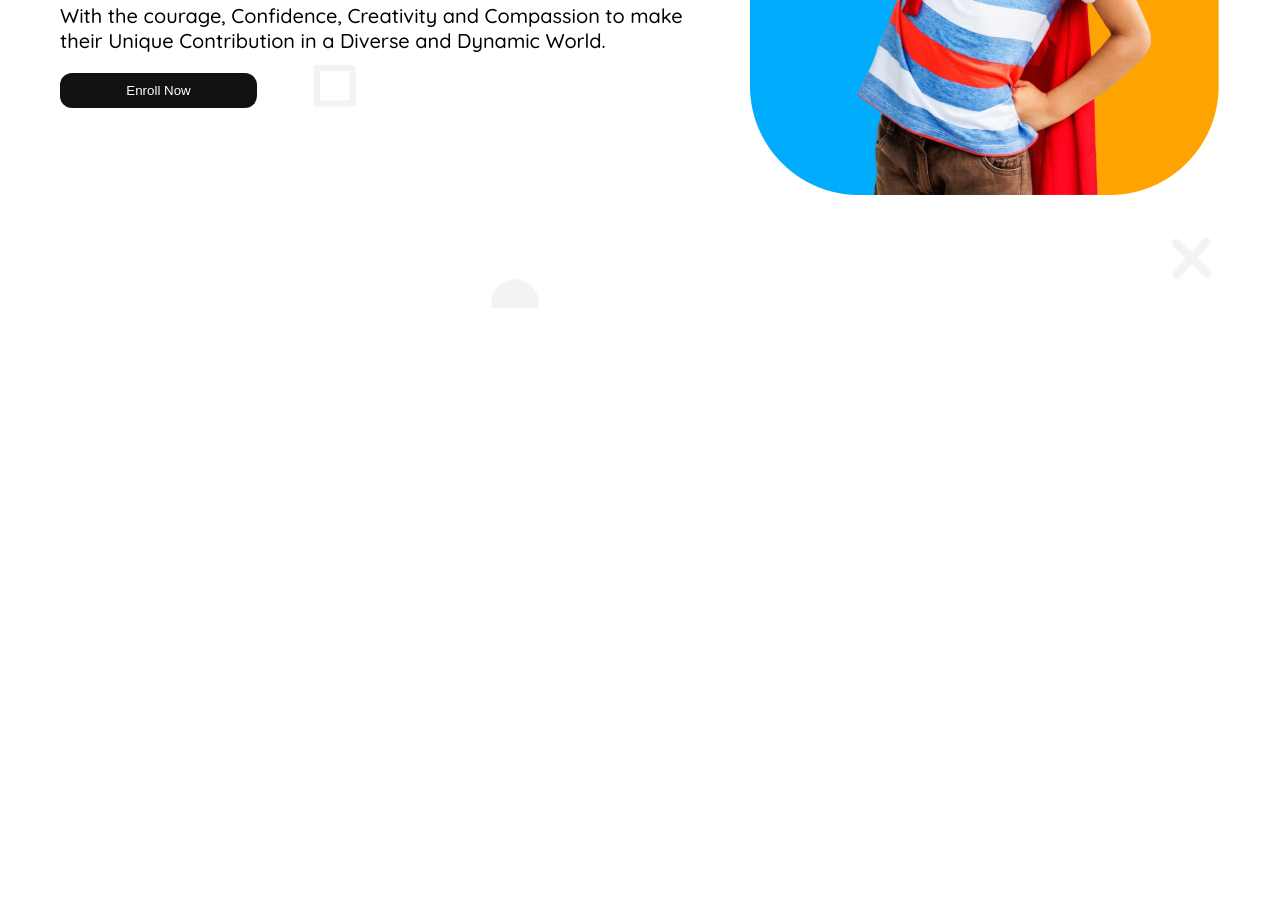
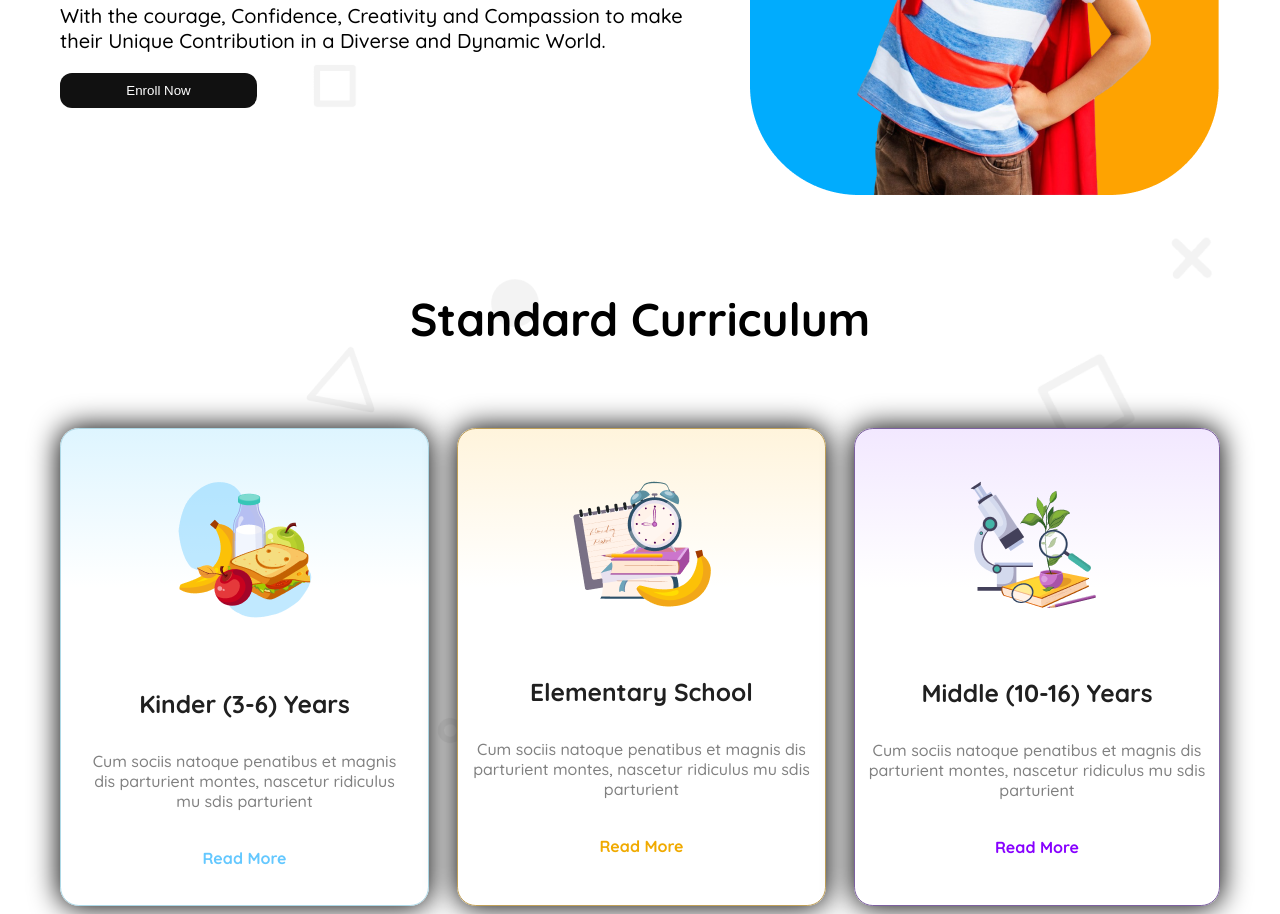
Before and after one commit to Himon64/Developer-Kids-School, a plain HTML site: page index.html in a window 1280 px wide. Shown: the part 492-1406 px from the top of the page. Before the commit the page ends 800 px from the top, so only its background shows below. Drawn offline with Linux system fonts and the light colour scheme.

Commit message:
This is Standard Curriculum

```diff
--- a/index.html
+++ b/index.html
@@ -6,7 +6,7 @@
     <title>Kids School</title>
     <link rel="stylesheet" href="style.css">
 </head>
-<body class="bg">
+<body class="bg quicksand-font">
     <header class="quicksand-font header-width">
         <nav class="navbar display-flex">
             <div class="display-flex">
@@ -34,8 +34,36 @@
             </div>
         </section>
     </header>
-    <main>
-
+    <main class="header-width">
+        <section >
+            <h2 class="Curriculum-title">Standard Curriculum</h2>
+            <div class="display-flex card-gap">
+                <div class="Standard-card-1 Standard-card-shared">
+                    <img class="card-image" src="assets/kinder.png" alt="">
+                    <h4 class="card-title">Kinder (3-6) Years</h4>
+                    <p class="card-description">Cum sociis natoque penatibus et magnis <br>
+                    dis parturient montes, nascetur ridiculus <br>
+                    mu sdis parturient</p>
+                    <h6 class="color-text-1 color-text">Read More</h6>
+                </div>
+                <div class="Standard-card-2 Standard-card-shared">
+                    <img class="card-image" src="assets/elementary.png" alt="">
+                    <h4 class="card-title">Elementary School</h4>
+                    <p class="card-description">Cum sociis natoque penatibus et magnis
+                    dis parturient montes, nascetur ridiculus
+                    mu sdis parturient</p>
+                    <h6 class="color-text-2 color-text">Read More</h6>
+                </div>
+                <div class="Standard-card-3 Standard-card-shared">
+                    <img class="card-image" src="assets/middle.png" alt="">
+                    <h4 class="card-title">Middle (10-16) Years</h4>
+                    <p class="card-description">Cum sociis natoque penatibus et magnis
+                    dis parturient montes, nascetur ridiculus
+                    mu sdis parturient</p>
+                    <h6 class="color-text-3 color-text">Read More</h6>
+                </div>
+            </div>
+        </section>
     </main>
     <footer>
 
--- a/style.css
+++ b/style.css
@@ -19,6 +19,17 @@
 .nav-links-size{
   font-size: 1.25rem;
   font-weight: 500;
+}
+.color-text{
+  font-size: 1rem;
+  font-weight: 700;
+  text-align: center;
+}
+.Standard-card-shared{
+  width: 367px;
+  height: 476px;
+  box-shadow: 0px 0px 28.3px 0.94px #000000;
+  border-radius: 18.86px;
 }
 /* navber of header styles */
 .header-width{
@@ -89,3 +100,51 @@
   width: 468px;
   height: 575px;
 }
+/* main styles */
+.Curriculum-title{
+  text-align: center;
+  font-size: 2.875rem;
+  font-weight: 700;
+  color: #000000;
+  margin-top: 60px;
+}
+.Standard-card-1{
+  background: linear-gradient(to top,white,white,white,rgba(222,245,255) );
+  border: 1px solid lightblue;
+}
+.Standard-card-2{
+  background: linear-gradient(to top,white,white,white,#FFF4DC);
+  border: 1px solid #c0a058;
+}
+.Standard-card-3{
+  background: linear-gradient(to top,white,white,white,#F2E8FF);
+  border: 1px solid #7c60a0;
+}
+.card-image{
+  padding: 52px 115px 32px 115px;
+}
+.card-title{
+  font-size: 24.52px;
+  font-weight: 700;
+  color: #202020;
+  text-align: center;
+}
+.card-description{
+  font-size: 1rem;
+  font-weight: 500;
+  color: #808080;
+  text-align: center;
+}
+.color-text-1{
+  color: #64C8FF;
+}
+.color-text-2{
+  color: #F0AA00;
+}
+.color-text-3{
+  color: #8700FF;
+}
+.card-gap{
+  gap: 28px;
+  margin-top: 80px;
+}
```
